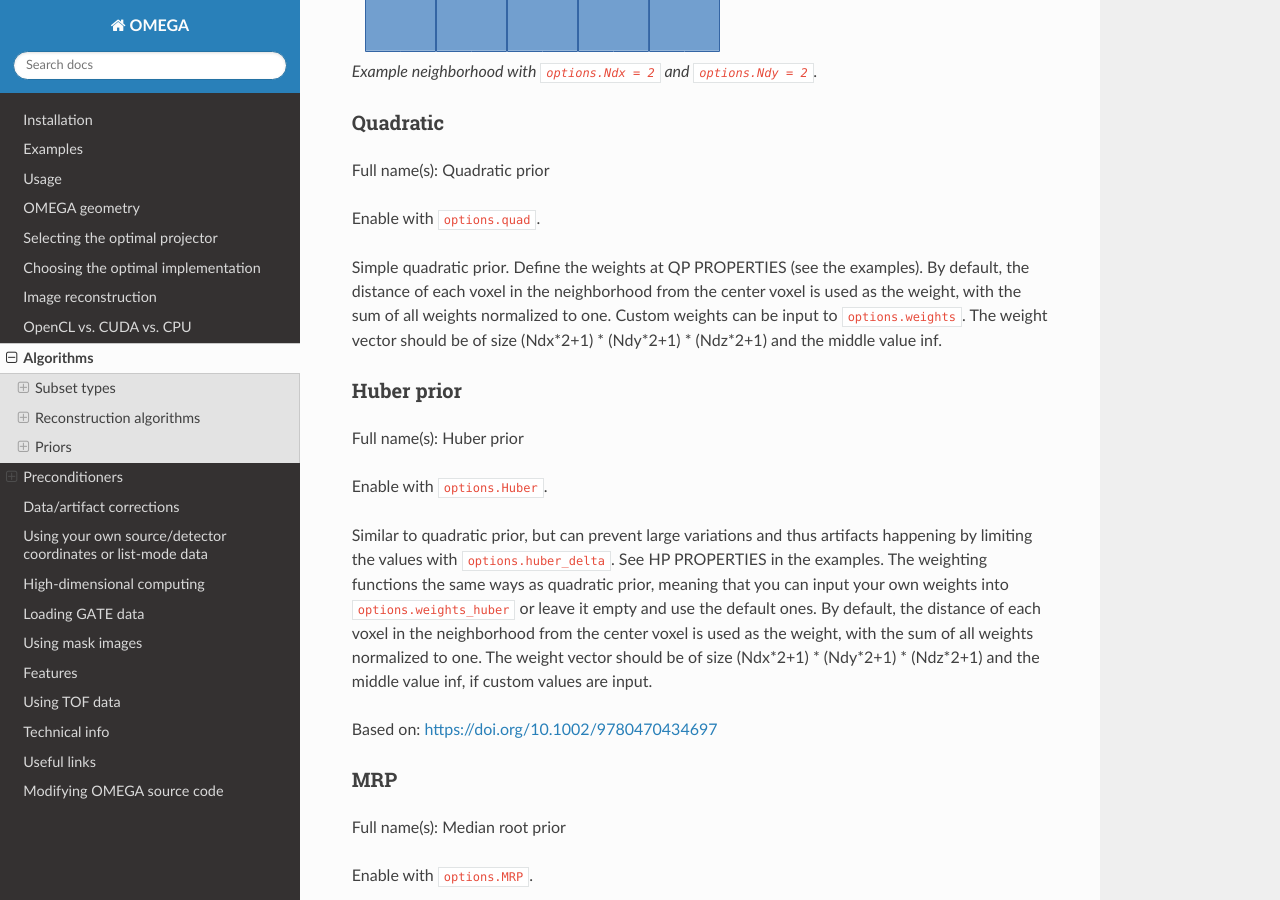
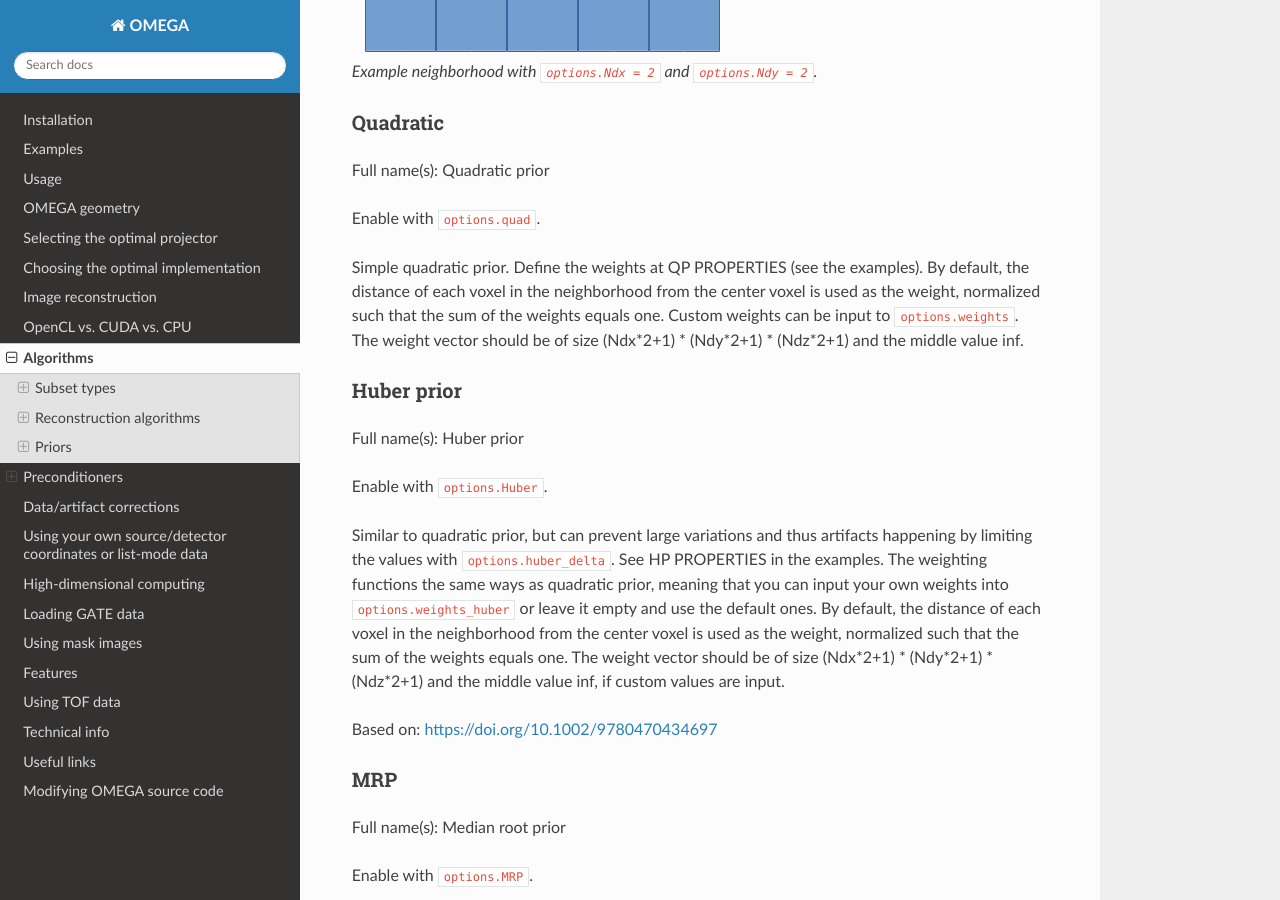
Before and after one commit to villekf/OMEGA-doc, a Sphinx documentation site: the page built from docs/source/algorithms.rst, in a window 1280 px wide and 900 px high, scrolled down 16693 px. Built offline with Sphinx 7.4.7 and the Read the Docs theme 3.1.0, drawn with Linux system fonts in a browser that asks for light colours; some of the changed text lies outside the part shown.

Commit message:
Update algorithms.rst

```diff
--- a/docs/source/algorithms.rst
+++ b/docs/source/algorithms.rst
@@ -535,7 +535,7 @@ Full name(s): Quadratic prior
 
 Enable with ``options.quad``.
 
-Simple quadratic prior. Define the weights at QP PROPERTIES (see the examples). By default, the distance of each voxel in the neighborhood from the center voxel is used as the weight, with the sum of all weights normalized to one. Custom weights can be input to ``options.weights``.
+Simple quadratic prior. Define the weights at QP PROPERTIES (see the examples). By default, the distance of each voxel in the neighborhood from the center voxel is used as the weight, normalized such that the sum of the weights equals one. Custom weights can be input to ``options.weights``.
 The weight vector should be of size (Ndx*2+1) * (Ndy*2+1) * (Ndz*2+1) and the middle value inf.
 
 Huber prior
@@ -546,7 +546,7 @@ Full name(s): Huber prior
 Enable with ``options.Huber``.
 
 Similar to quadratic prior, but can prevent large variations and thus artifacts happening by limiting the values with ``options.huber_delta``. See HP PROPERTIES in the examples. The weighting functions the same ways as quadratic prior, meaning that
-you can input your own weights into ``options.weights_huber`` or leave it empty and use the default ones. By default, the distance of each voxel in the neighborhood from the center voxel is used as the weight, with the sum of all weights normalized to one.
+you can input your own weights into ``options.weights_huber`` or leave it empty and use the default ones. By default, the distance of each voxel in the neighborhood from the center voxel is used as the weight, normalized such that the sum of the weights equals one.
 The weight vector should be of size (Ndx*2+1) * (Ndy*2+1) * (Ndz*2+1) and the middle value inf, if custom values are input.
 
 Based on: https://doi.org/10.1002/9780470434697
@@ -590,7 +590,7 @@ Enable with ``options.FMH``.
 Custom weights can be input into ``options.fmh_weights``, see FMH PROPERTIES in the examples. The weight vector should be of size [Ndx*2+1, 4] if Nz = 1 or Ndz = 0 or [Ndx*2+1, 13] otherwise. The weight of the center pixel should also be the middle value when the weight matrix is in vector form.
 The weights are normalized such that the sum equals 1.
 
-If custom weights are not provided, then the ``options.fmh_center_weight`` parameter is needed. The default value is 4 as in the original article. The default weighting scheme is based on the distance from the center voxel and the weights are normalized such that their sum is 1.
+If custom weights are not provided, then the ``options.fmh_center_weight`` parameter is needed. The default value is 4 as in the original article. The default weighting scheme is based on the distance from the center voxel and normalized such that the sum of the weights equals one.
 
 Note: FMH isn't currently supported in Python!
 
@@ -607,7 +607,7 @@ The mean type can be selected as the arithmetic mean (``options.mean_type = 1``)
 
 Custom weights can be input to ``options.weighted_weights``. The weight vector should be of size (Ndx*2+1) * (Ndy*2+1) * (Ndz*2+1).
 
-If custom weights are not provided, then the ``options.weighted_center_weight`` parameter is needed. The default value is 4. The default weighting scheme is based on the distance from the center voxel, and the weights are normalized such that their sum is 1.
+If custom weights are not provided, then the ``options.weighted_center_weight`` parameter is needed. The default value is 4. The default weighting scheme is based on the distance from the center voxel, and normalized such that the sum of the weights equals one.
 
 Based on: https://doi.org/10.1109/42.61759 and https://doi.org/10.1109/TMI.2002.806415
 
```
